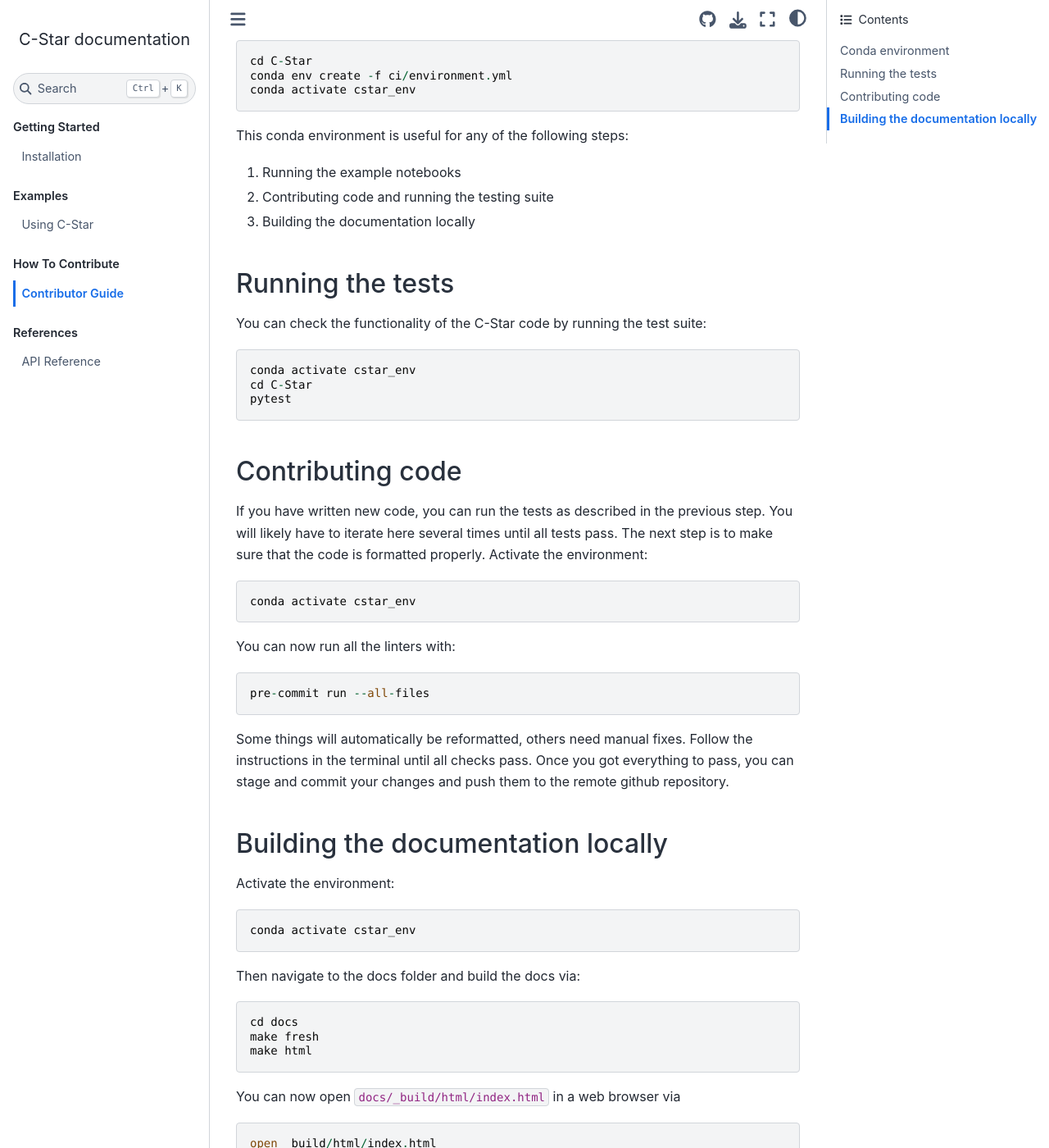
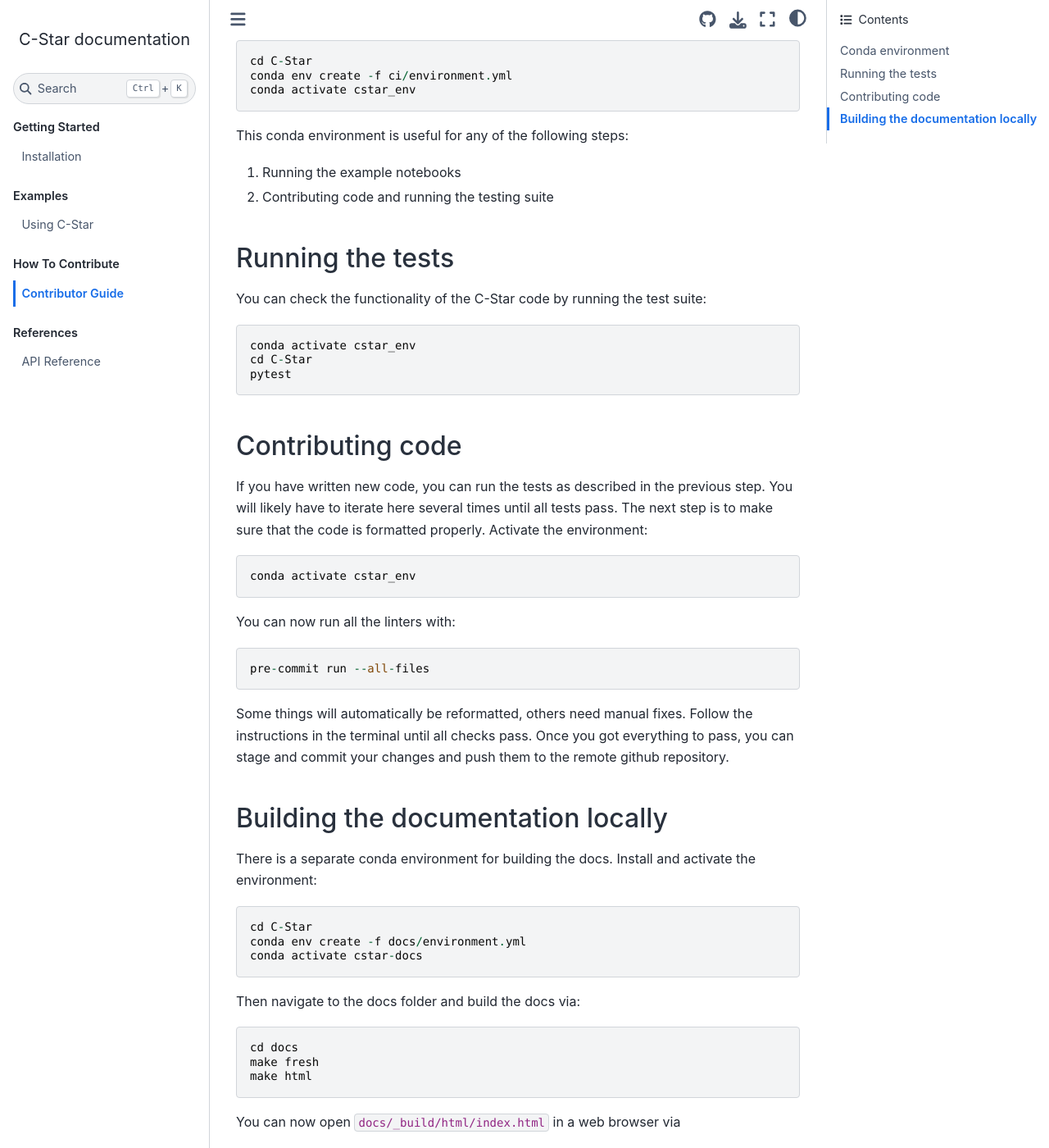
Before and after one commit to CWorthy-ocean/C-Star, a Sphinx documentation site: the page built from docs/contributing.md, in a window 1280 px wide and 1400 px high, scrolled down 211 px. Shown: the whole window at 82% size. Built offline with Sphinx 7.4.7 and the Sphinx Book theme 1.1.4, drawn with Linux system fonts in a browser that asks for light colours.

Commit message:
Update instructions for building docs locally

````diff
--- a/docs/contributing.md
+++ b/docs/contributing.md
@@ -13,7 +13,6 @@ This conda environment is useful for any of the following steps:
 
 1. Running the example notebooks
 2. Contributing code and running the testing suite
-3. Building the documentation locally
 
 
 ## Running the tests
@@ -37,10 +36,13 @@ Some things will automatically be reformatted, others need manual fixes. Follow
 
 ## Building the documentation locally
 
-Activate the environment:
+There is a separate conda environment for building the docs.
+Install and activate the environment:
 
 ```
-conda activate cstar_env
+cd C-Star
+conda env create -f docs/environment.yml
+conda activate cstar-docs
 ```
 Then navigate to the docs folder and build the docs via:
 ```
````
